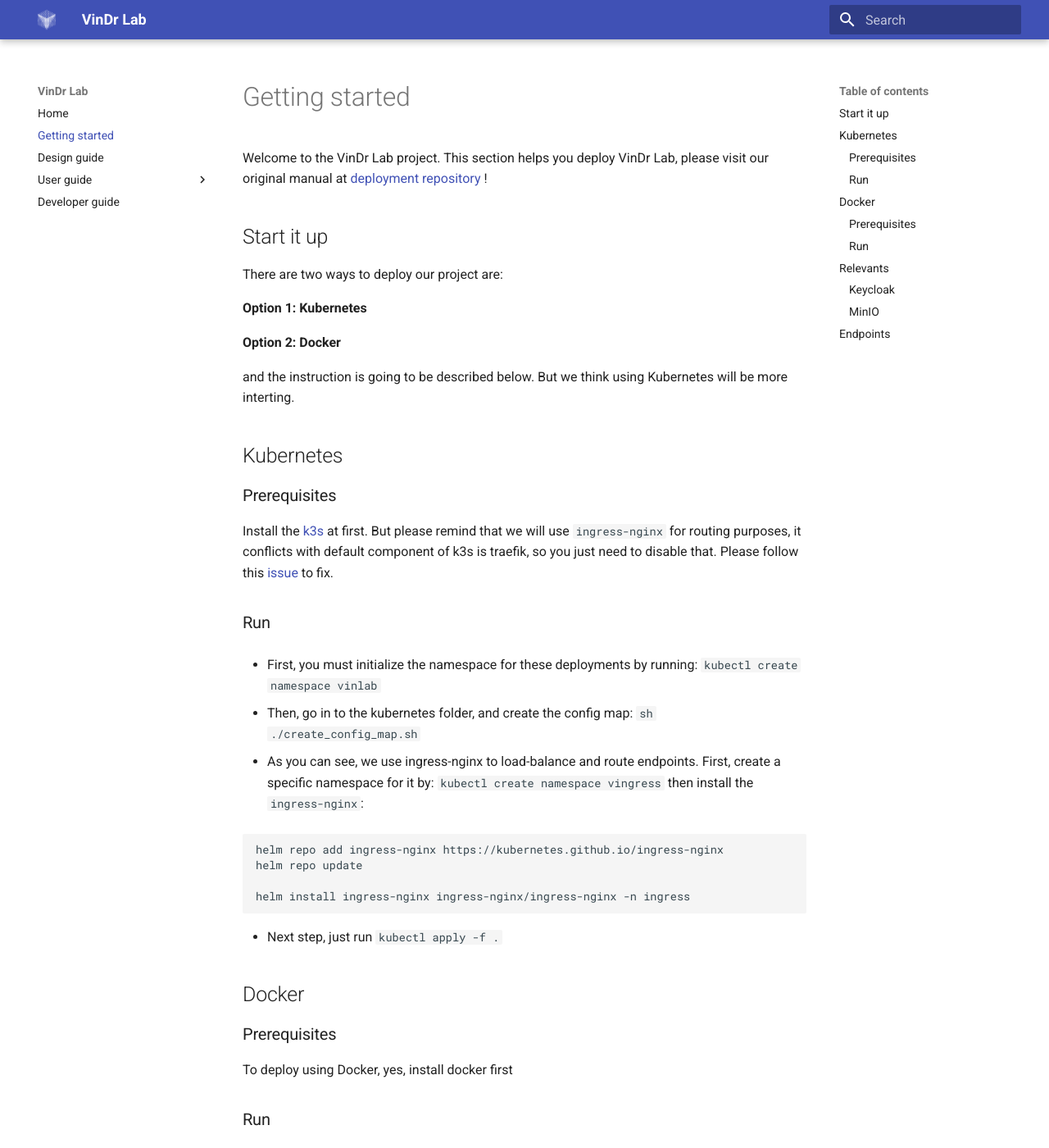
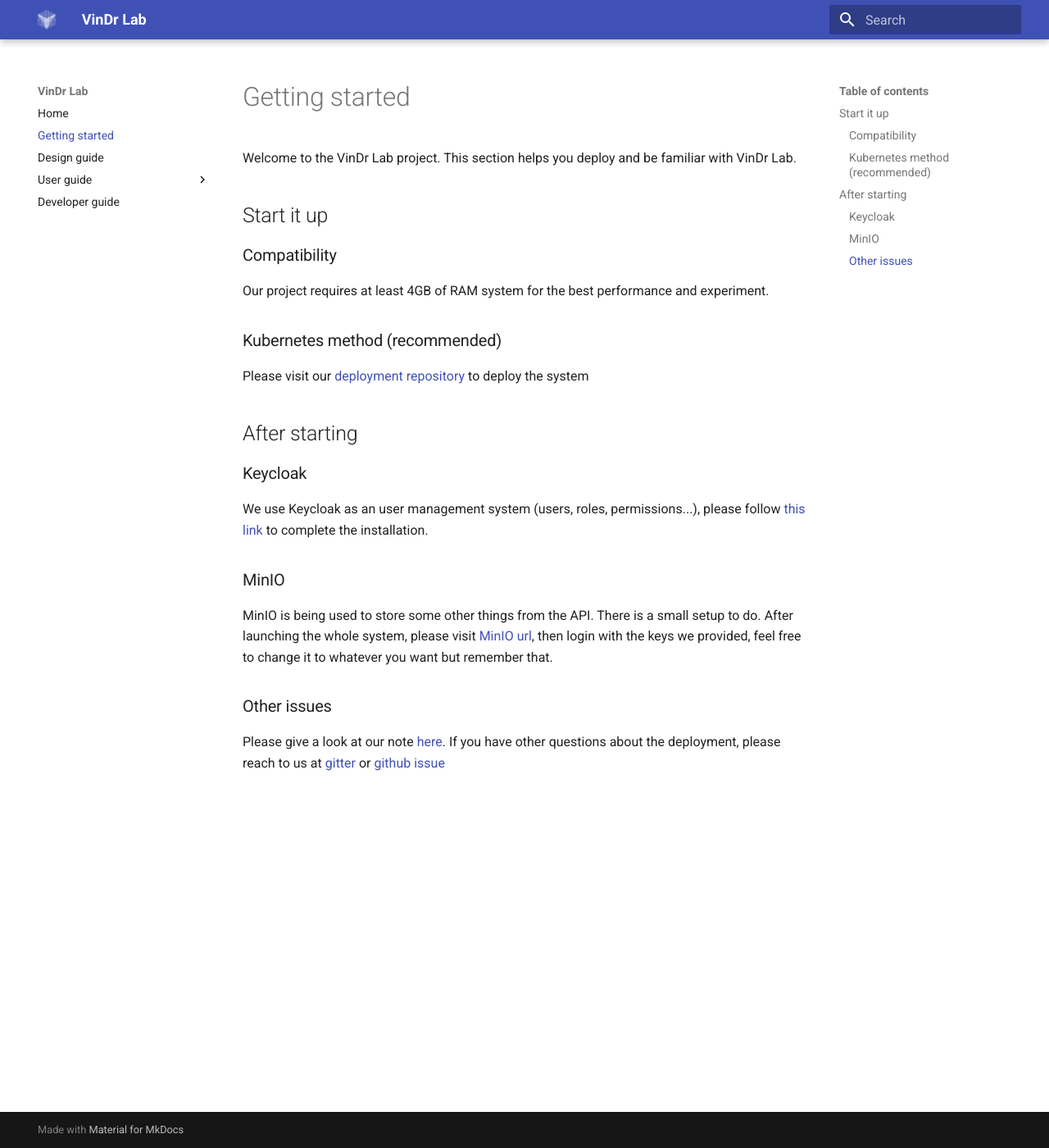
Before and after one commit to vinbigdata-medical/vindr-lab, an MkDocs documentation site: the page built from docs/getting-started.md, in a window 1280 px wide and 1400 px high. Shown: the whole window at 82% size. Built offline with MkDocs 1.6.1 and Material for MkDocs 9.7.7, drawn with Linux system fonts in a browser that asks for light colours; some of the changed text lies outside the part shown.

Commit message:
Update docs: getting-started

````diff
--- a/docs/getting-started.md
+++ b/docs/getting-started.md
@@ -1,52 +1,18 @@
 # Getting started
 
-Welcome to the VinDr Lab project. This section helps you deploy VinDr Lab, please visit our original manual at [deployment repository](https://github.com/vinbigdata-medical/vindr-lab-deployment) !
+Welcome to the VinDr Lab project. This section helps you deploy and be familiar with VinDr Lab.
 
 ## Start it up
 
-There are two ways to deploy our project are:
+### Compatibility
 
-**Option 1: Kubernetes**
+Our project requires at least 4GB of RAM system for the best performance and experiment.
 
-**Option 2: Docker**
+### Kubernetes method (recommended)
 
-and the instruction is going to be described below. But we think using Kubernetes will be more interting.
+Please visit our [deployment repository](https://github.com/vinbigdata-medical/vindr-lab-deployment) to deploy the system
 
-## Kubernetes
-
-### Prerequisites
-
-Install the <a href="https://k3s.io/">k3s</a> at first. But please remind that we will use `ingress-nginx` for routing purposes, it conflicts with default component of k3s is traefik, so you just need to disable that. Please follow this <a href="https://github.com/k3s-io/k3s/issues/1160" target="_top">issue</a> to fix.
-
-### Run
-
-- First, you must initialize the namespace for these deployments by running: `kubectl create namespace vinlab`
-
-- Then, go in to the kubernetes folder, and create the config map: `sh ./create_config_map.sh`
-
-- As you can see, we use ingress-nginx to load-balance and route endpoints.
-  First, create a specific namespace for it by: `kubectl create namespace vingress` then install the `ingress-nginx`:
-
-```
-helm repo add ingress-nginx https://kubernetes.github.io/ingress-nginx
-helm repo update
-
-helm install ingress-nginx ingress-nginx/ingress-nginx -n ingress
-```
-
-- Next step, just run `kubectl apply -f .`
-
-## Docker
-
-### Prerequisites
-
-To deploy using Docker, yes, install docker first
-
-### Run
-
-We've already made it as simple as we can. Just go to the docker directory then run: `sh ./run.sh` and double check by `docker ps`
-
-## Relevants
+## After starting
 
 ### Keycloak
 
@@ -56,19 +22,8 @@
 
 MinIO is being used to store some other things from the API. There is a small setup to do. After launching the whole system, please visit [MinIO url](http://localhost:8080/minio), then login with the keys we provided, feel free to change it to whatever you want but remember that.
 
-## Endpoints
+### Other issues
 
-| Name     | Endpoint                              |
-| -------- | ------------------------------------- |
-| Main     | `http://localhost:8080`               |
-| Backend  | `http://localhost:8080/api`           |
-| Orthanc  | `http://localhost:8080/dicomweb`      |
-| Keycloak | `http://localhost:8080/auth`          |
-| ES       | `http://localhost:8080/elasticsearch` |
-| MinIO    | `http://localhost:8080/minio`         |
-
----
-
-Have fun!
+Please give a look at our note [here](https://github.com/vinbigdata-medical/vindr-lab-deployment#pencil2-note). If you have other questions about the deployment, please reach to us at [gitter](https://gitter.im/vindr-lab/community) or [github issue](https://github.com/vinbigdata-medical/vindr-lab-deployment/issues)
 
 &nbsp;
````
